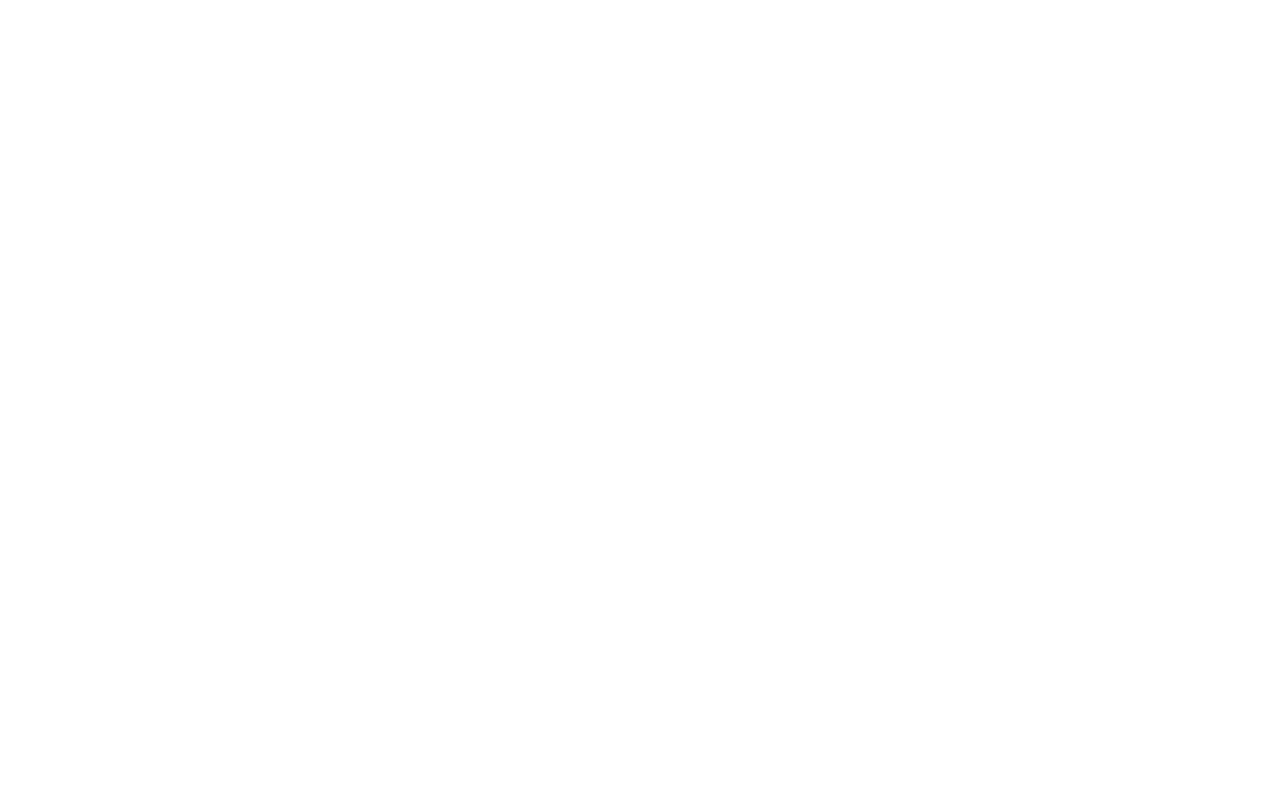
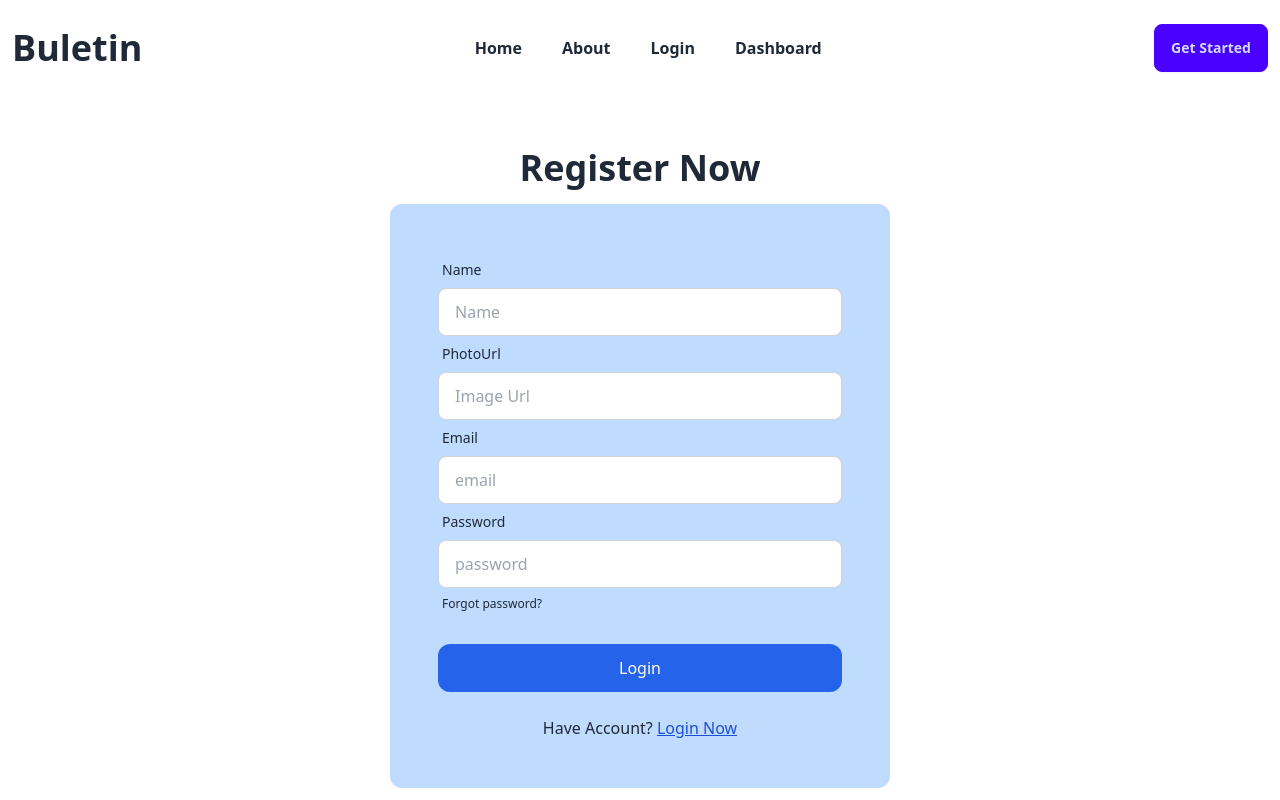
Before and after one commit to Hayder987/news-buletin-client, a React (Vite) app: page /register in a window 1280 px wide. Before the commit this address had no page. Shown: the top 800 px of the page. Built offline with nearby package versions, Linux system fonts and the light colour scheme.

Commit message:
user Registration form created

```diff
--- a/src/components/NavBar.jsx
+++ b/src/components/NavBar.jsx
@@ -11,6 +11,7 @@ const NavBar = () => {
             <ul className="flex gap-10 font-semibold">
                 <NavLink to='/'><li className="">Home</li></NavLink>
                 <NavLink to='/about'><li className="">About</li></NavLink>
+                <NavLink to='/login'><li className="">Login</li></NavLink>
                 <NavLink to='/deshboard'><li className="">Dashboard</li></NavLink>
             </ul>
            </div>
--- /dev/null
+++ b/src/pages/LoginPage.jsx
@@ -0,0 +1,59 @@
+import { Link } from "react-router";
+
+const LoginPage = () => {
+  return (
+    <div className="mb-20 lg:p-12">
+      <h1 className="text-4xl font-bold my-4 text-center">Login Now</h1>
+      <div className="max-w-[500px] mx-auto bg-blue-200 rounded-xl p-12">
+        <form className="">
+          <div className="form-control">
+            <label className="label">
+              <span className="label-text">Email</span>
+            </label>
+            <input
+              type="email"
+              name="email"
+              placeholder="email"
+              className="input input-bordered"
+              required
+            />
+          </div>
+          <div className="form-control">
+            <label className="label">
+              <span className="label-text">Password</span>
+            </label>
+            <input
+              type="password"
+              name="password"
+              placeholder="password"
+              className="input input-bordered"
+              required
+            />
+            <label className="label">
+              <a href="#" className="label-text-alt link link-hover">
+                Forgot password?
+              </a>
+            </label>
+          </div>
+          <div className="form-control mt-6">
+            <input
+              type="submit"
+              value="Login"
+              className="bg-blue-600 py-3 px-6 text-white rounded-xl"
+            />
+          </div>
+          <div className="form-control mt-6">
+            <p className="text-center">
+              Don't have Account?{" "}
+              <Link to="/register">
+                <span className="text-blue-700 underline">Register Now</span>
+              </Link>
+            </p>
+          </div>
+        </form>
+      </div>
+    </div>
+  );
+};
+
+export default LoginPage;
--- /dev/null
+++ b/src/pages/Register.jsx
@@ -0,0 +1,96 @@
+import { Link } from "react-router";
+
+
+const Register = () => {
+
+    const registerHandler = e =>{
+        e.preventDefault();
+        const form = e.target;
+        const name = form.name.value;
+        const imgPath = form.imgPath.value;
+        const email = form.email.value;
+        const password = form.password.value;
+
+        const user = {name, imgPath, email, password};
+
+    }
+
+    return (
+        <div className="mb-20 lg:p-12">
+      <h1 className="text-4xl font-bold my-4 text-center">Register Now</h1>
+      <div className="max-w-[500px] mx-auto bg-blue-200 rounded-xl p-12">
+        <form onSubmit={registerHandler} className="">
+        <div className="form-control">
+            <label className="label">
+              <span className="label-text">Name</span>
+            </label>
+            <input
+              type="text"
+              name="name"
+              placeholder="Name"
+              className="input input-bordered"
+              required
+            />
+          </div>
+          <div className="form-control">
+            <label className="label">
+              <span className="label-text">PhotoUrl</span>
+            </label>
+            <input
+              type="text"
+              name="imgPath"
+              placeholder="Image Url"
+              className="input input-bordered"
+            />
+          </div>
+          <div className="form-control">
+            <label className="label">
+              <span className="label-text">Email</span>
+            </label>
+            <input
+              type="email"
+              name="email"
+              placeholder="email"
+              className="input input-bordered"
+              required
+            />
+          </div>
+          <div className="form-control">
+            <label className="label">
+              <span className="label-text">Password</span>
+            </label>
+            <input
+              type="password"
+              name="password"
+              placeholder="password"
+              className="input input-bordered"
+              required
+            />
+            <label className="label">
+              <a href="#" className="label-text-alt link link-hover">
+                Forgot password?
+              </a>
+            </label>
+          </div>
+          <div className="form-control mt-6">
+            <input
+              type="submit"
+              value="Login"
+              className="bg-blue-600 py-3 px-6 text-white rounded-xl"
+            />
+          </div>
+          <div className="form-control mt-6">
+            <p className="text-center">
+               Have Account?{" "}
+              <Link to="/login">
+                <span className="text-blue-700 underline">Login Now</span>
+              </Link>
+            </p>
+          </div>
+        </form>
+      </div>
+    </div>
+    );
+};
+
+export default Register;
```
Also changed, not shown: src/router/router.jsx (+10 -0 lines).
